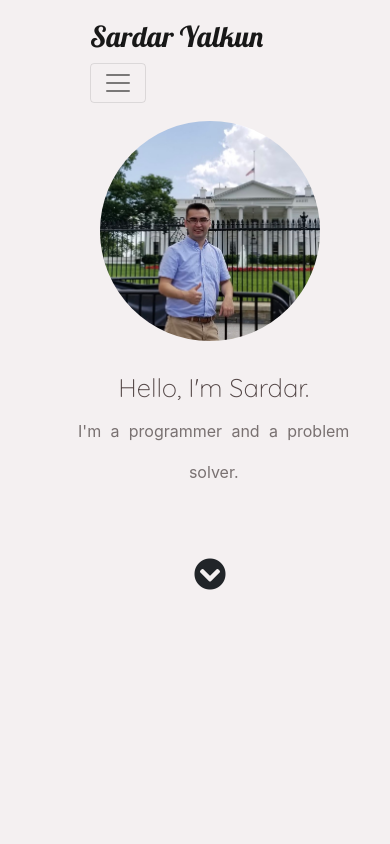
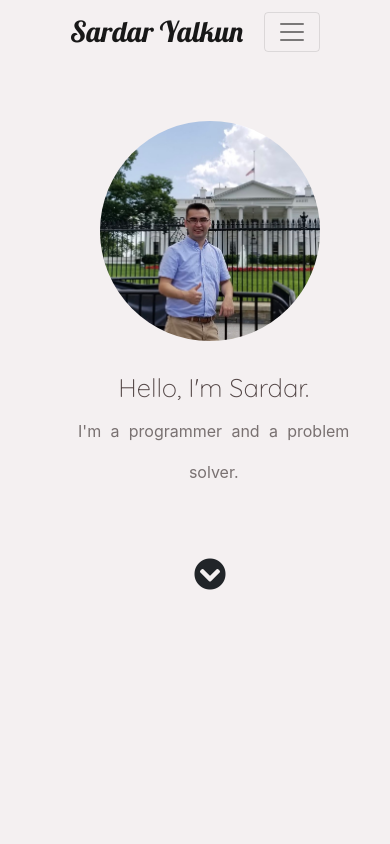
Before and after one commit to sardar1023/new-portfolio, a plain HTML site: page index.html in a window 390 px wide. Shown: the top 844 px of the page. Drawn offline with nearby package versions, Linux system fonts and the light colour scheme.

Commit message:
Update styles.css

```diff
--- a/styles.css
+++ b/styles.css
@@ -222,7 +222,10 @@ h1{
 
 }
 
-@media only screen and (max-width:500px){
+@media only screen and (max-width:475px){
+.navbar{
+    padding: 5px 70px;
+}
 h4{
     font-size: 2rem;
     padding: 12% 0 8%;
@@ -244,4 +247,5 @@ h5{
 .bottom-link{
     margin-top: 10%;
 }
+
 }
```
